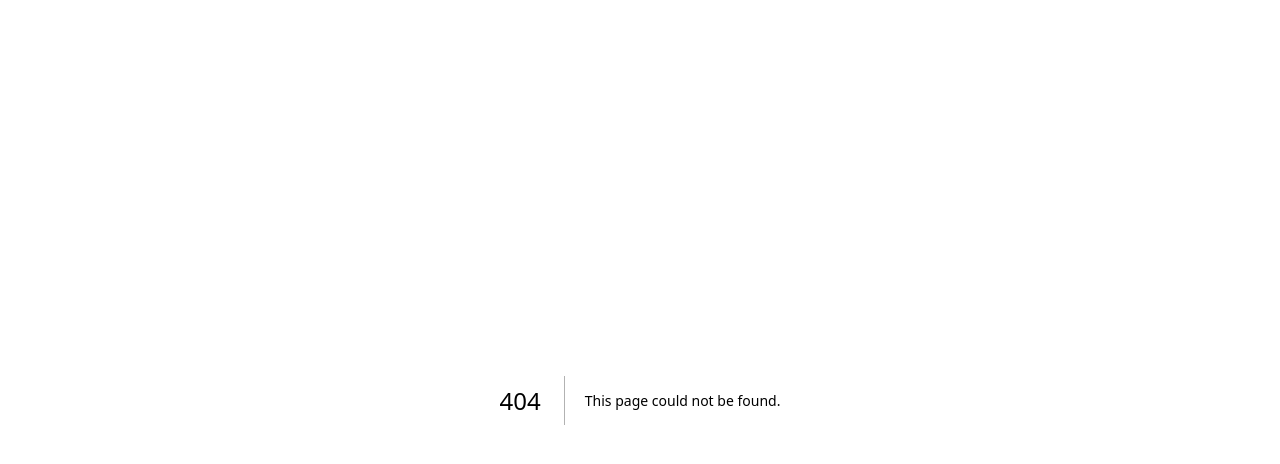
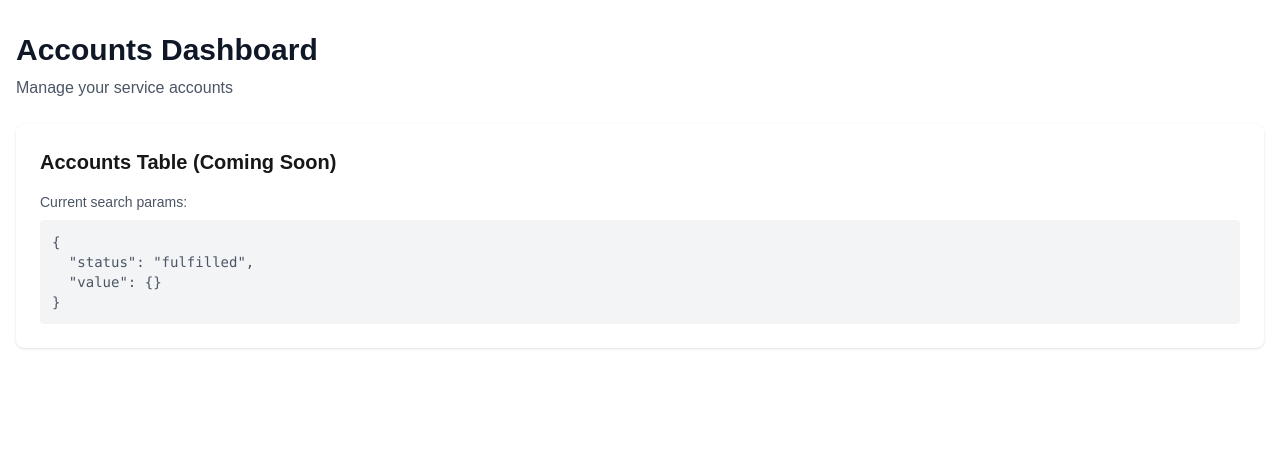
Before and after one commit to gfenimore/service-software-factory-v2, a Next.js app: page /accounts in a window 1280 px wide. Before the commit this address had no page. Shown: the top 464 px of the page. Built offline with nearby package versions, Linux system fonts and the light colour scheme.

Commit message:
feat(accounts): initial setup
- Add accounts page structure with server-side rendering
- Create comprehensive TypeScript types for dashboard
- Set up basic page routing and loading states
- Includes AccountDisplayData, filters, and pagination types

```diff
--- a/package.json
+++ b/package.json
@@ -2,6 +2,10 @@
   "name": "service-software-factory-v2",
   "version": "0.1.0",
   "private": true,
+  "engines": {
+    "node": ">=20.0.0",
+    "npm": ">=10.0.0"
+  },
   "scripts": {
     "dev": "next dev --turbopack",
     "build": "next build",
--- /dev/null
+++ b/src/app/accounts/page.tsx
@@ -0,0 +1,64 @@
+import { Suspense } from 'react'
+
+export default async function AccountsPage({
+  searchParams
+}: {
+  searchParams: {
+    page?: string
+    search?: string
+    status?: string
+    accountType?: string
+    pageSize?: string
+  }
+}) {
+  return (
+    <div className="container mx-auto px-4 py-8">
+      <div className="mb-6">
+        <h1 className="text-3xl font-bold text-gray-900">Accounts Dashboard</h1>
+        <p className="text-gray-600 mt-2">Manage your service accounts</p>
+      </div>
+
+      <Suspense fallback={<AccountsLoadingSkeleton />}>
+        <AccountsContent searchParams={searchParams} />
+      </Suspense>
+    </div>
+  )
+}
+
+async function AccountsContent({
+  searchParams
+}: {
+  searchParams: {
+    page?: string
+    search?: string
+    status?: string
+    accountType?: string
+    pageSize?: string
+  }
+}) {
+  // For now, just show the parameters - we'll connect to API in later tasks
+  return (
+    <div className="bg-white p-6 rounded-lg shadow">
+      <h2 className="text-xl font-semibold mb-4">Accounts Table (Coming Soon)</h2>
+      <div className="text-sm text-gray-600">
+        <p>Current search params:</p>
+        <pre className="mt-2 bg-gray-100 p-3 rounded">
+          {JSON.stringify(searchParams, null, 2)}
+        </pre>
+      </div>
+    </div>
+  )
+}
+
+function AccountsLoadingSkeleton() {
+  return (
+    <div className="bg-white p-6 rounded-lg shadow animate-pulse">
+      <div className="h-4 bg-gray-200 rounded w-1/4 mb-4"></div>
+      <div className="space-y-3">
+        <div className="h-4 bg-gray-200 rounded w-full"></div>
+        <div className="h-4 bg-gray-200 rounded w-5/6"></div>
+        <div className="h-4 bg-gray-200 rounded w-4/6"></div>
+      </div>
+    </div>
+  )
+}
--- /dev/null
+++ b/src/types/accounts.ts
@@ -0,0 +1,72 @@
+import { Database } from '@/types/database'
+
+// Base Account type from database
+export type Account = Database['public']['Tables']['accounts']['Row']
+
+// Account with additional display data (contact count)
+export interface AccountDisplayData extends Account {
+  contactCount: number
+}
+
+// Filter state for account dashboard
+export interface AccountFilters {
+  search: string
+  status: 'All' | 'Active' | 'Inactive'
+  accountType: 'All' | 'Commercial' | 'Residential'
+}
+
+// Pagination state for account dashboard
+export interface PaginationState {
+  page: number
+  pageSize: 10 | 20 | 50
+  total: number
+}
+
+// API response structure for accounts
+export interface AccountsResponse {
+  data: AccountDisplayData[]
+  metadata: {
+    total: number
+    page: number
+    pageSize: number
+  }
+}
+
+// Component prop interfaces
+export interface AccountsTableProps {
+  data: AccountDisplayData[]
+  loading?: boolean
+  error?: string | null
+}
+
+export interface SearchInputProps {
+  value: string
+  onChange: (value: string) => void
+  placeholder?: string
+  className?: string
+}
+
+export interface FilterDropdownsProps {
+  filters: AccountFilters
+  onFiltersChange: (filters: AccountFilters) => void
+}
+
+export interface PaginationProps {
+  currentPage: number
+  pageSize: number
+  total: number
+  onPageChange: (page: number) => void
+  onPageSizeChange: (size: 10 | 20 | 50) => void
+}
+
+// Custom hook return type
+export interface UseAccountsDataReturn {
+  data: AccountDisplayData[]
+  loading: boolean
+  error: string | null
+  filters: AccountFilters
+  pagination: PaginationState
+  setFilters: (filters: Partial<AccountFilters>) => void
+  setPagination: (pagination: Partial<PaginationState>) => void
+  refetch: () => Promise<void>
+}
```
